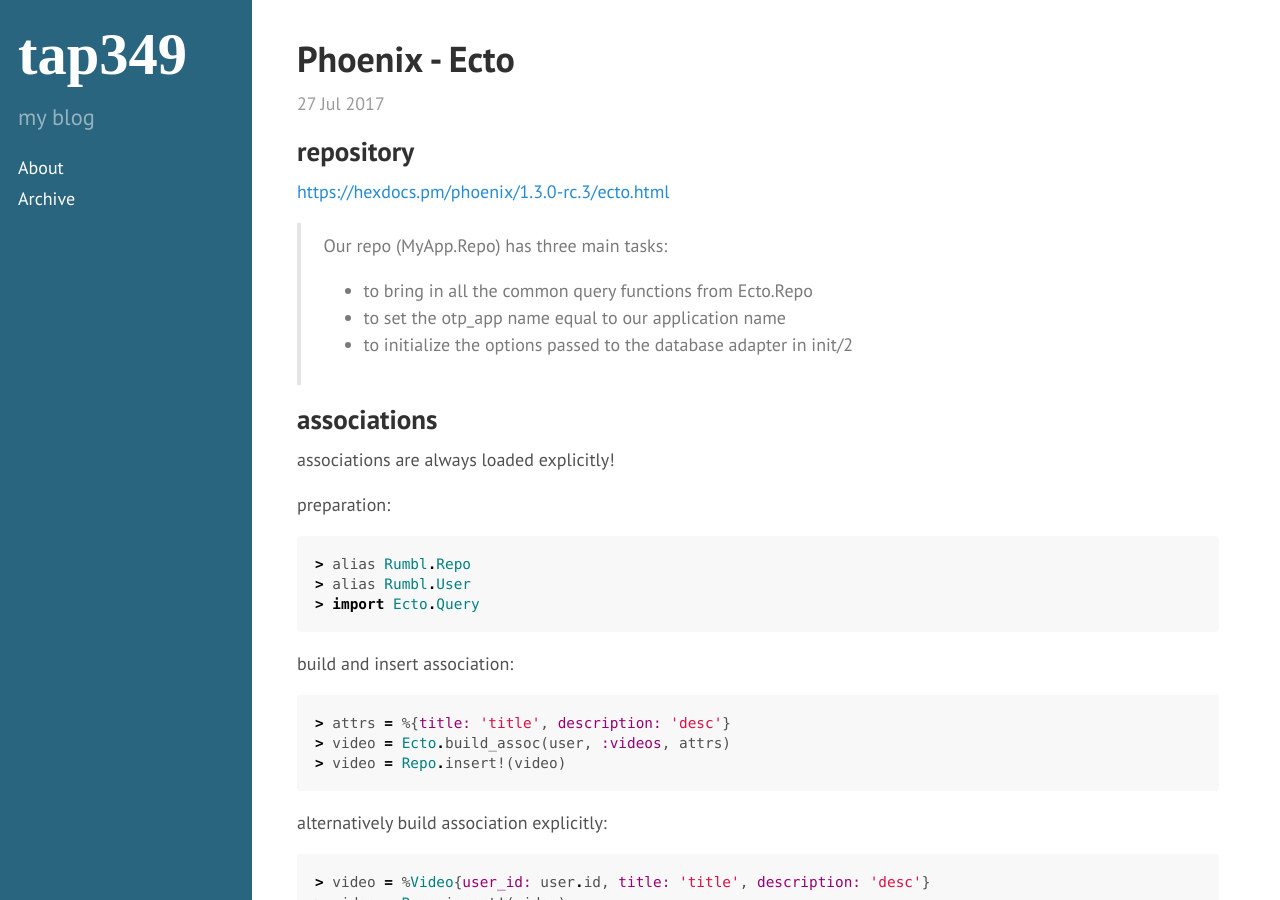
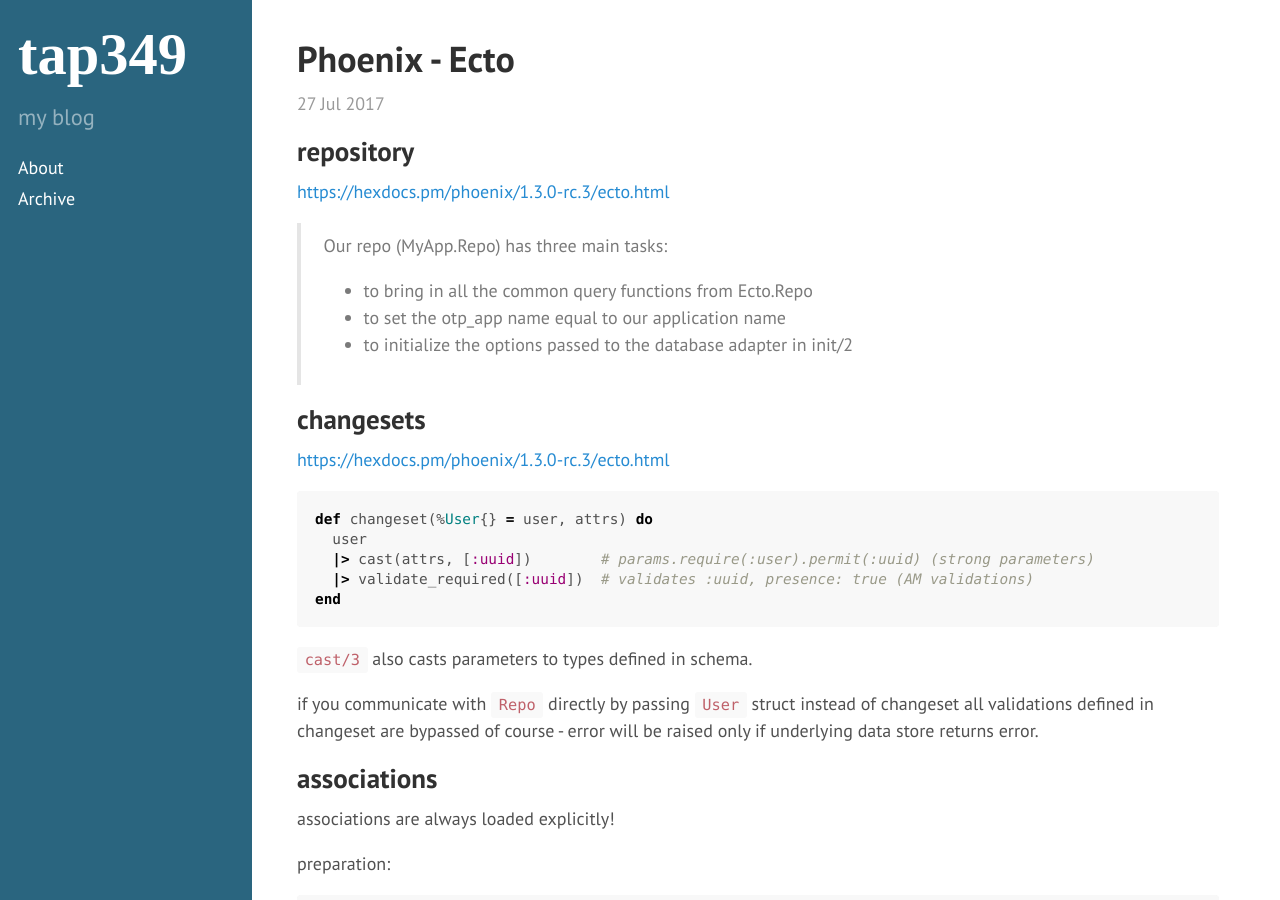
Before and after one commit to tap349/tap349.github.io, a Jekyll site: the page built from _posts/2017-07-27-phoenix-ecto.md, in a window 1280 px wide and 900 px high. Built offline with Jekyll 4.4.1, drawn with Linux system fonts in a browser that asks for light colours.

Commit message:
update 2017-07-28_12:48:29

````diff
--- a/_posts/2017-07-27-phoenix-ecto.md
+++ b/_posts/2017-07-27-phoenix-ecto.md
@@ -17,6 +17,24 @@ categories: [phoenix, ecto]
 > - to bring in all the common query functions from Ecto.Repo
 > - to set the otp_app name equal to our application name
 > - to initialize the options passed to the database adapter in init/2
+
+## changesets
+
+<https://hexdocs.pm/phoenix/1.3.0-rc.3/ecto.html>
+
+```elixir
+def changeset(%User{} = user, attrs) do
+  user
+  |> cast(attrs, [:uuid])        # params.require(:user).permit(:uuid) (strong parameters)
+  |> validate_required([:uuid])  # validates :uuid, presence: true (AM validations)
+end
+```
+
+`cast/3` also casts parameters to types defined in schema.
+
+if you communicate with `Repo` directly by passing `User` struct instead
+of changeset all validations defined in changeset are bypassed of course -
+error will be raised only if underlying data store returns error.
 
 ## associations
 
````
Also changed, not shown: _posts/2017-05-21-elixir-mix-and-iex.md (+7 -0 lines).
